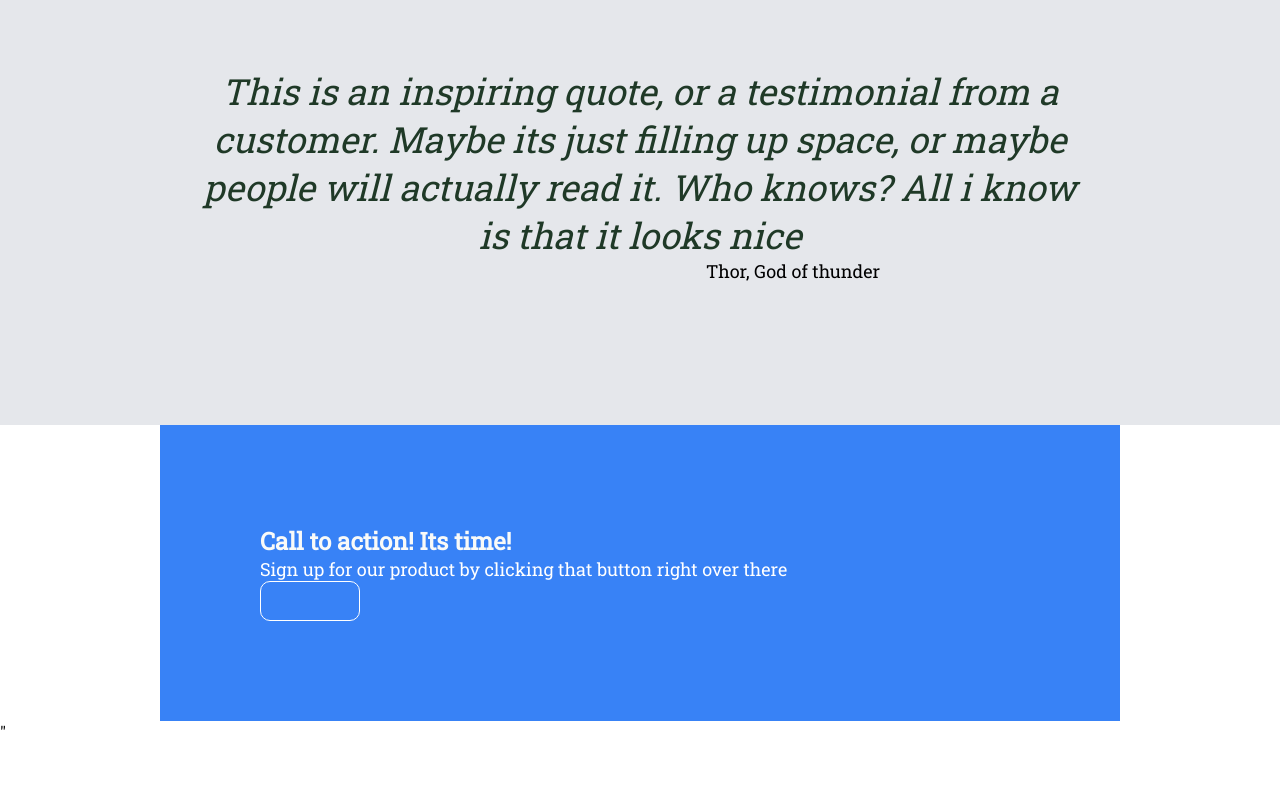
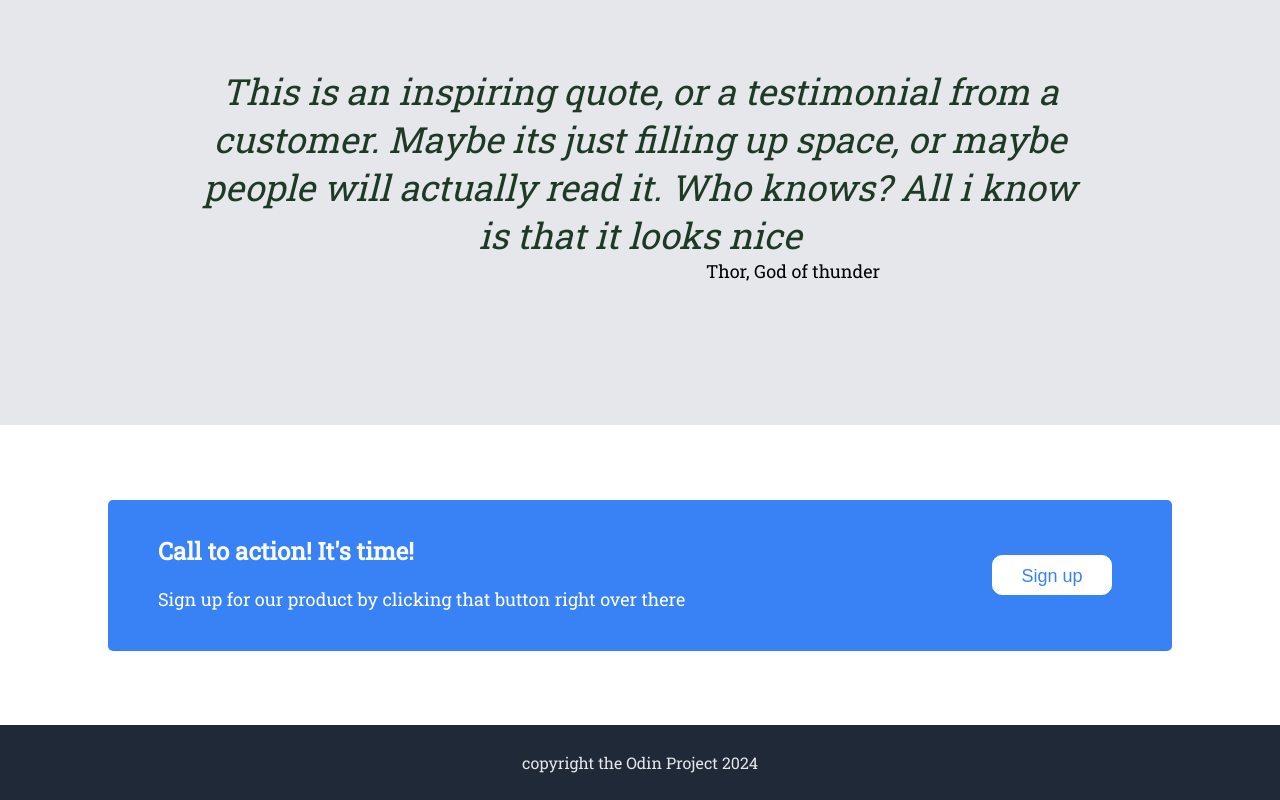
Before and after one commit to Ashrodders/odin-landing-page, a plain HTML site: page index.html in a window 1280 px wide. Shown: the part 982-1782 px from the top of the page. Before the commit the page ends 1724 px from the top, so only its background shows below. Drawn offline with Linux system fonts and the light colour scheme.

Commit message:
landing page completedgit add .git add .

```diff
--- a/index.html
+++ b/index.html
@@ -71,15 +71,29 @@
           <p class="p-third"> Thor, God of thunder</p>
         </div>
     </div>
-    <div class="last-div">
-     <div class="blue-container">
+
+<div class="last-div">
+    <div class="blue-container">
         <div class="left">
-            <h4>Call to action! Its time!</h4>
+            <h4>Call to action! It's time!</h4>
             <p class="last-p">Sign up for our product by clicking that button right over there</p>
-            <div class="right">
-                <button type="button" class="btn-last-div"></button>
-            </div>
         </div>
-     </div>
-</div>"
+        <div class="right">
+            <button type="button" class="btn-last-div">Sign up</button>
+        </div>
+    </div>
+</div>
+
+
+
+
+
+
+
+
+
+
+<div class="footer">
+    copyright the Odin Project 2024
+</div>
 </body>
--- a/style.css
+++ b/style.css
@@ -92,6 +92,7 @@ img {
     height: 40px;
     border-radius: 5px;
     border: 1px #3882f6;
+    margin-top: 10px;
 }
 
 h2 {
@@ -105,7 +106,7 @@ h2 {
     display: flex;
     flex-direction: column;
     justify-content: center;
-    align-items: center; /* Center the row horizontally */
+    align-items: center;
 }
 
 .row-of-blue-divs {
@@ -115,13 +116,13 @@ h2 {
     max-width: 80%;
     width: 100%;
     margin: 20px auto;
-    gap: 20px; /* Adds space between boxes */
+    gap: 20px;
 }
 
 .box-blue-msg {
     display: flex;
     flex-direction: column;
-    align-items: center; /* Centers text under the box */
+    align-items: center;
     text-align: center;
 }
 
@@ -129,7 +130,7 @@ h2 {
     border: 3px solid #3882f6;
     width: 200px;
     height: 200px;
-    border-radius: 5px; /* Fixed incorrect syntax */
+    border-radius: 5px;
 }
 
 .p-second {
@@ -139,7 +140,7 @@ h2 {
     color: #1f2937;
 }
 
-.third-section{
+.third-section {
     background-color: #e5e7eb;
     height: 500px;
     display: flex;
@@ -147,71 +148,91 @@ h2 {
     justify-content: center;
 }
 
-h3{
+h3 {
     font-size: 36px;
     font-style: italic;
-    font-weight:lighter;
+    font-weight: lighter;
     color: #1f3927;
     text-align: center;
 }
 
-.p-third{
-    font-size:18px;
+.p-third {
+    font-size: 18px;
     text-align: end;
     margin-right: 400px;
-
 }
 
-#p-div{
-    display:flex;
+#p-div {
+    display: flex;
     justify-content: flex-end;
 }
-.last-div{
-    height 300px;
-    display:flex;
-    justify-content:center;
+
+.last-div {
+    height: 300px;
+    display: flex;
+    justify-content: center;
     align-items: center;
 }
-.blue-container{
-    background-color:#3882f6;
-    width: 75%;
-    height:40%;
+
+.blue-container {
+    background-color: #3882f6;
+    width: 80%;
+    padding: 20px;
     display: flex;
-    flex-direction: row;
+    justify-content: space-between;
+    align-items: center;
+    border-radius: 5px;
 }
 
-.left{
-    width:80%;
-    margin: 100px;
+.left {
     display: flex;
     flex-direction: column;
     justify-content: center;
+    padding-left: 30px;
+    padding-bottom: 20px;
+    padding-top: 15px;
 }
 
-h4{
+h4 {
     font-size: 24px;
     color: #f9faf8;
-
-}
-.last-p{
-    color:white;
-    font-size: 18px;
-
+    margin-bottom: 10px;
 }
 
-.right{
+.last-p {
+    color: white;
+    font-size: 18px;
+    margin-top: 10px;
+    margin-bottom: 0;
+    text-align: left;
+}
 
+.right {
     display: flex;
-    justify-content:flex-start;
+    justify-content: center;
+    align-items: center;
+}
+
+.btn-last-div {
+    background-color: #ffffff;
+    color: #3882f6;
+    width: 120px;
+    height: 40px;
+    border: 1px solid #ffffff;
+    border-radius: 10px;
+    text-align: center;
+    font-size: 18px;
+    line-height: 40px;
+    margin: 0;
+    margin-left: -200px; /* Move button to the left */
+}
+
+.footer {
+    display: flex;
+    justify-content: center;
+    background-color: #1f2937;
+    color: #e5e7eb;
+    height: 75px;
     align-items: center;
 
 }
-
-.btn-last-div{
-    background-color: #3882f6;
-    color: white;
-    width:100px;
-    height:40px;
-    border: 1px solid white;
-    border-radius: 10px;
-}
```
